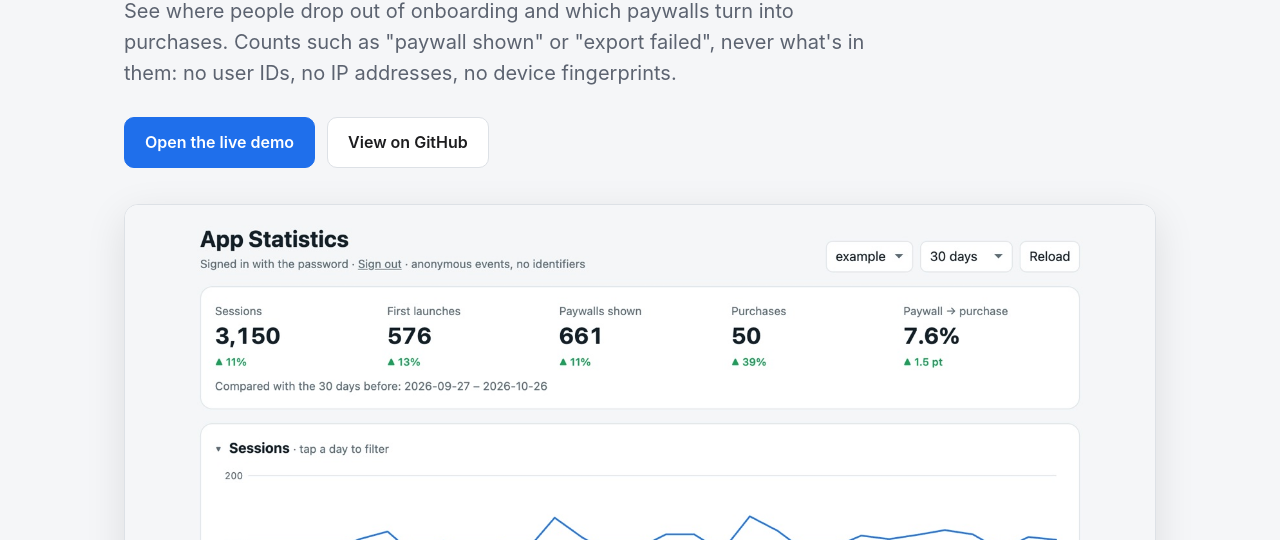
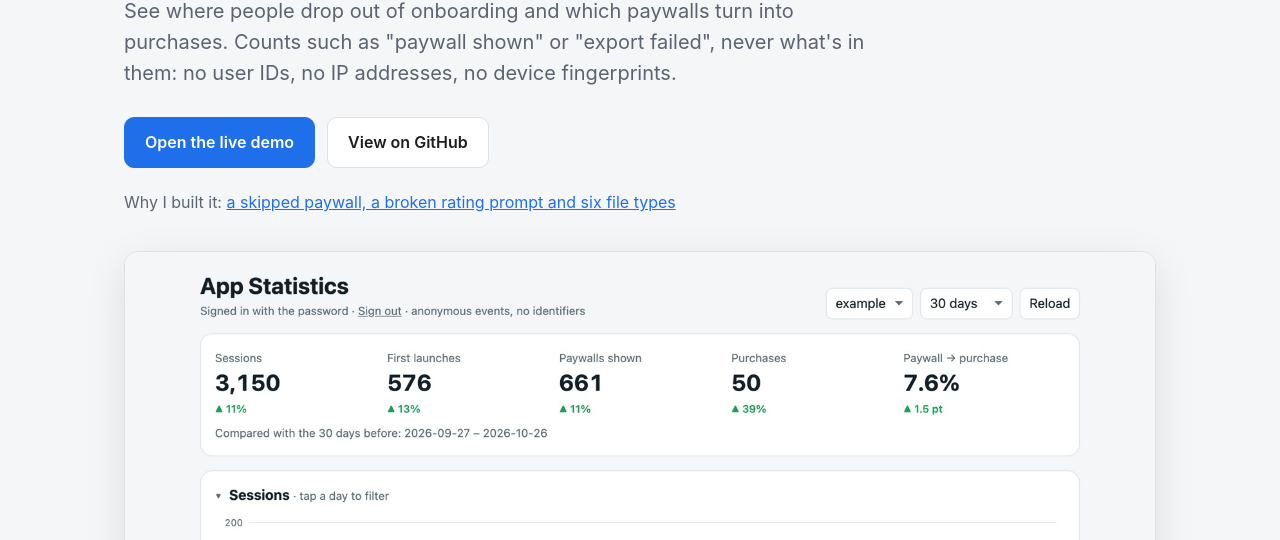
Before and after one commit to skoroapps-hq/skoro-stats, a plain HTML site: page website/public/index.html in a window 1280 px wide. Shown: the part 260-800 px from the top of the page. Drawn offline with Linux system fonts and the light colour scheme.

Commit message:
Link the why-I-built-it post from the README and skorostats.com
Co-Authored-By: Claude Opus 5.5 <noreply@anthropic.com>

```diff
--- a/website/public/index.html
+++ b/website/public/index.html
@@ -33,6 +33,7 @@ nav .links a:hover { color: var(--fg); }
 header { padding: 48px 0 36px; max-width: 760px; }
 h1 { font-size: clamp(34px, 5.4vw, 54px); line-height: 1.08; letter-spacing: -0.025em; margin: 0 0 18px; }
 .lede { font-size: 20px; color: var(--muted); margin: 0 0 28px; }
+.why { margin: 22px 0 0; color: var(--muted); font-size: 16px; }
 .buttons { display: flex; flex-wrap: wrap; gap: 12px; }
 .button { display: inline-block; padding: 12px 20px; border-radius: 10px; font-weight: 600; text-decoration: none; font-size: 16px; border: 1px solid var(--line); color: var(--fg); background: var(--card); }
 .button.primary { background: var(--accent); border-color: var(--accent); color: var(--accent-fg); }
@@ -92,6 +93,7 @@ footer a { color: var(--muted); }
       <a class="button primary" href="https://demo.skorostats.com">Open the live demo</a>
       <a class="button" href="https://github.com/skoroapps-hq/skoro-stats">View on GitHub</a>
     </div>
+    <p class="why">Why I built it: <a href="https://skoroapps.com/blog/skoro-stats/">a skipped paywall, a broken rating prompt and six file types</a></p>
   </header>
 
   <a href="https://demo.skorostats.com"><img class="shot" src="/dashboard.jpg" width="1600" height="1600" alt="The dashboard for one app: sessions, first launches, paywalls and purchases with the change against the period before, a sessions chart, sessions by day and the onboarding funnel"></a>
```
Also changed, not shown: README.md.
